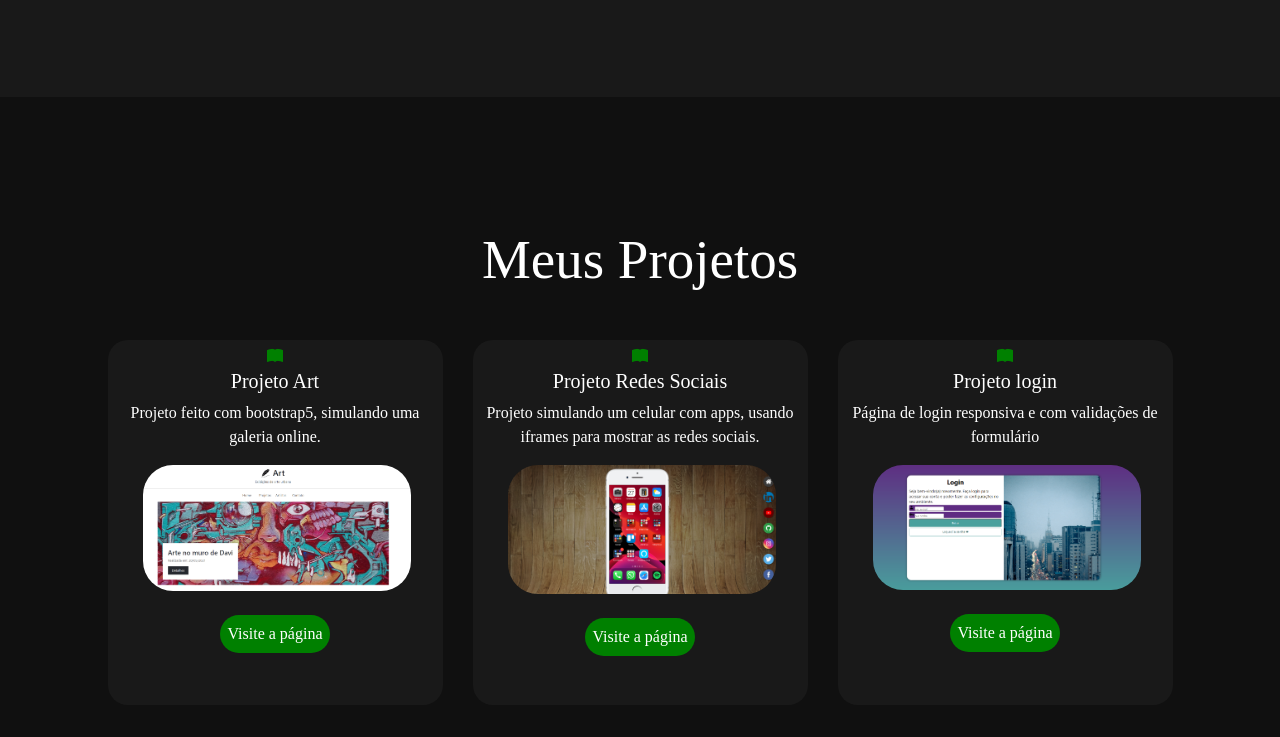
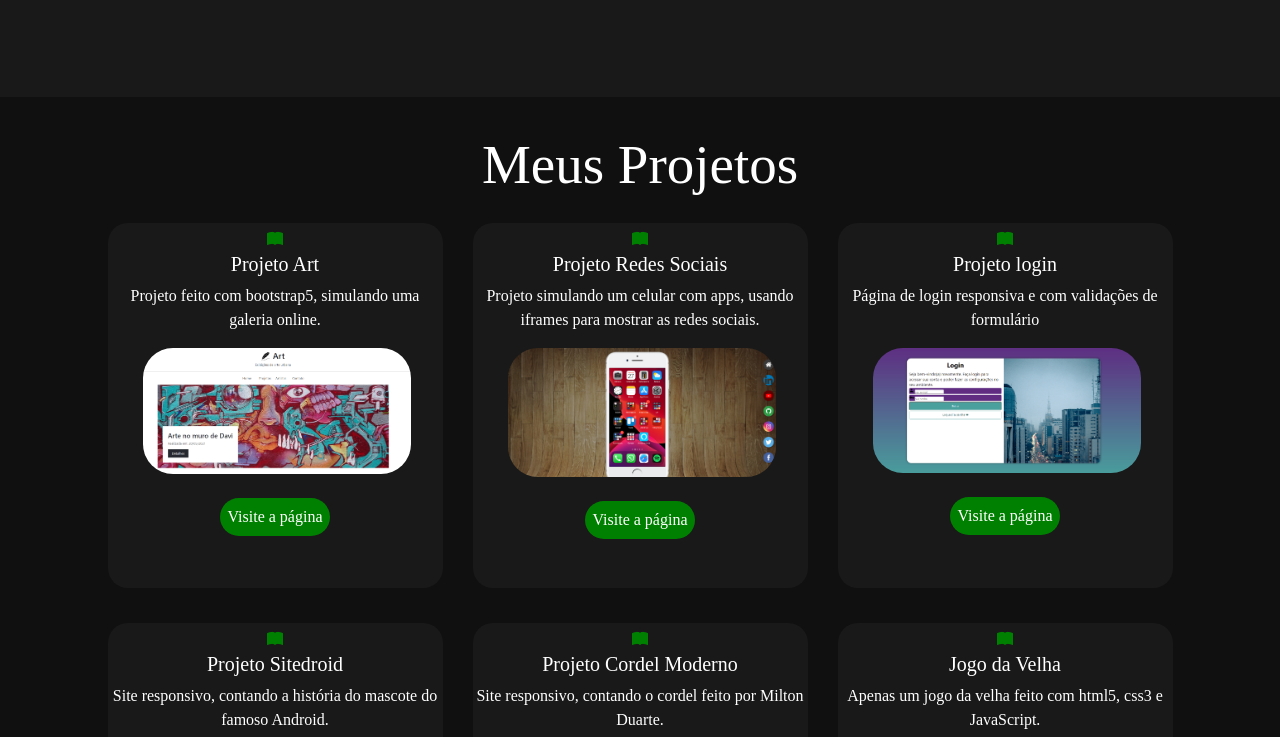
Before and after one commit to LeoSlepack/My_portfolio, a plain HTML site: page index.html in a window 1280 px wide. Shown: the part 1326-2063 px from the top of the page. Drawn offline with nearby package versions, Linux system fonts and the light colour scheme.

Commit message:
Update style.css

```diff
--- a/css/style.css
+++ b/css/style.css
@@ -128,6 +128,7 @@ h3 {
 }
 
 .text-sobre h2 {
+    margin-top: 10px;
     color: #fff;
     font-size: 55px;
     text-transform: capitalize;
@@ -173,13 +174,12 @@ h3 {
 .container-fluid-project {
     background-color: #101010;
     width: 100%;
-    padding: 100px 0px;
 }
 
 .title-project h2 {
+    padding-top: 35px;
     color: #fff;
     font-size: 55px;
-    margin: 30px auto;
     text-align: center;
 }
 
```
